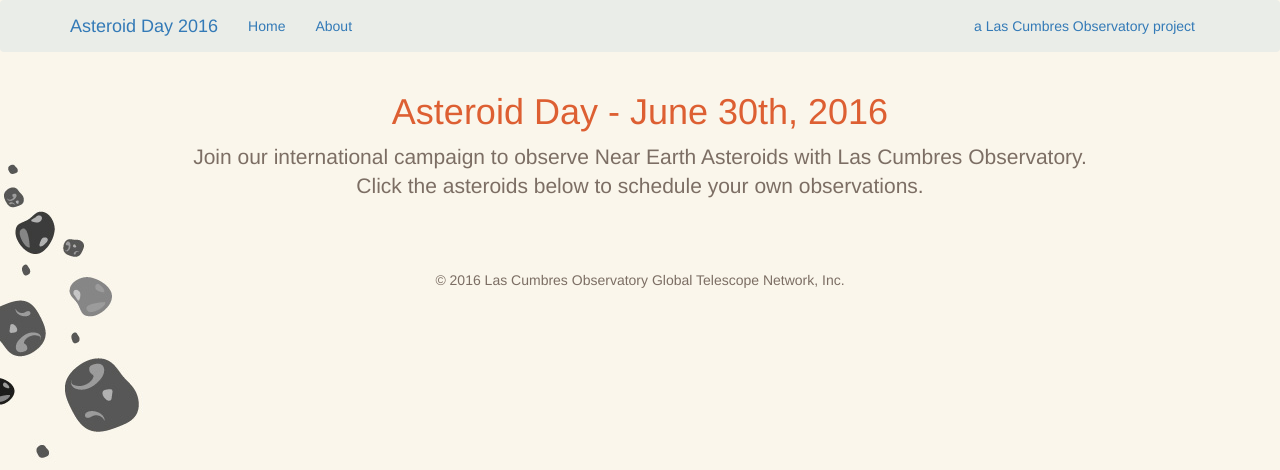
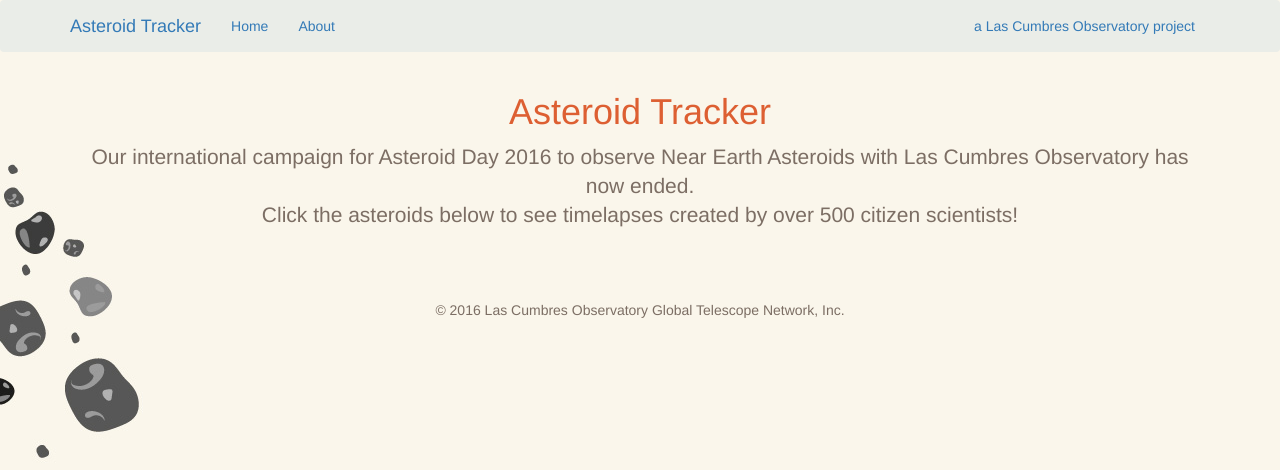
Before and after one commit to LCOGT/asteroidtracker-dj, a Django app: page / in a window 1280 px wide. Shown: the top 470 px of the page. Run offline with Django 3.2, Linux system fonts and the light colour scheme; data that the repository does not hold is empty; some libraries are stand-ins or nearby versions.

Commit message:
Adding campaign end functionality

```diff
--- a/app/observe/admin.py
+++ b/app/observe/admin.py
@@ -23,10 +23,14 @@
             kwargs["initial"] = [Site.objects.get_current()]
         return super(FlatPageAdmin, self).formfield_for_foreignkey(db_field, request, **kwargs)
 
+class ObservationAdmin(admin.ModelAdmin):
+    list_display = ['track_num','email','asteroid','status']
+    list_filter = ['status']
+
 # Re-register FlatPageAdmin
 admin.site.unregister(FlatPage)
 admin.site.register(FlatPage, FlatPageAdmin)
 
 
 admin.site.register(Asteroid)
-admin.site.register(Observation)
+admin.site.register(Observation, ObservationAdmin)
--- a/app/observe/images.py
+++ b/app/observe/images.py
@@ -118,7 +118,7 @@
     files = glob.glob(path)
     if len(files) > 0:
         outfile = '%s%s.mp4' % (settings.MEDIA_ROOT, asteroid.text_name())
-        video_options = "ffmpeg -framerate 10 -pattern_type glob -i '{}' -s 696x520 -vcodec libx264 -pix_fmt yuv420p {} -y".format(path, outfile)
+        video_options = "ffmpeg -framerate 25 -pattern_type glob -i '{}' -vf 'scale=2*iw:-1, crop=iw/2:ih/2' -s 696x520 -vcodec libx264 -pix_fmt yuv420p {} -y".format(path, outfile)
         subprocess.call(video_options, shell=True)
     return len(files)
 
--- a/app/observe/management/commands/update_asteroids.py
+++ b/app/observe/management/commands/update_asteroids.py
@@ -11,6 +11,7 @@
     def handle(self, *args, **options):
         self.stdout.write("==== Updating Asteroids %s  ====" % (datetime.now().strftime('%Y-%m-%d %H:%M')))
         for ast in Asteroid.objects.filter(active=True):
+            num_images = 10
             frames, last_update = find_frames_object(ast)
             confirm = download_frames(ast.text_name(), frames, download_dir=settings.MEDIA_ROOT)
             num_images = make_timelapse(ast)
--- a/app/observe/management/commands/update_requests.py
+++ b/app/observe/management/commands/update_requests.py
@@ -11,7 +11,7 @@
 
     def handle(self, *args, **options):
         updated_reqs = []
-        requests = Observation.objects.filter(~Q(status='C')|~Q(status='F'))
+        requests = Observation.objects.filter(~Q(status='C'), ~Q(status='F'))
         self.stdout.write("==== %s Pending requests %s ====" % (requests.count(), datetime.now().strftime('%Y-%m-%d %H:%M')))
         for req in requests:
             self.stdout.write("Updating {}".format(req))
--- a/app/observe/templates/base.html
+++ b/app/observe/templates/base.html
@@ -10,7 +10,7 @@
     <meta name="author" content="">
     <link rel="icon" href="{% static "images/favicon.ico"%}">
 
-    <title>{% block title %}Asteroid Day{% endblock %} powered by LCOGT</title>
+    <title>{% block title %}Asteroid Tracker{% endblock %} powered by LCOGT</title>
 
     <!-- Bootstrap core CSS -->
     <link href="{% static "css/bootstrap.min.css"%}" rel="stylesheet" />
@@ -40,7 +40,7 @@
                 <span class="icon-bar"></span>
                 <span class="icon-bar"></span>
               </button>
-              <a href="{% url 'home' %}" class="navbar-brand">Asteroid Day 2016</a>
+              <a href="{% url 'home' %}" class="navbar-brand">Asteroid Tracker</a>
             </div>
             <div class="navbar-collapse collapse" id="navbar">
               <ul class="nav navbar-nav">
--- a/app/observe/templates/observe/home.html
+++ b/app/observe/templates/observe/home.html
@@ -3,8 +3,9 @@
 
 {% block main %}
 
-            <h1 class="masthead">Asteroid Day - June 30th, 2016</h1>
-            <p class="lead">Join our international campaign to observe Near Earth Asteroids with Las Cumbres Observatory.<br/>Click the asteroids below to schedule your own observations.</p>
+            <h1 class="masthead">Asteroid Tracker</h1>
+            <p class="lead">
+              Our international campaign for Asteroid Day 2016 to observe Near Earth Asteroids with Las Cumbres Observatory has now ended.<br/>Click the asteroids below to see timelapses created by over 500 citizen scientists!</p>
             <div class="panels-wrapper">
               <div class="row panels">
                 {% for asteroid in asteroids %}
--- a/app/observe/views.py
+++ b/app/observe/views.py
@@ -20,7 +20,7 @@
 
 
 def home(request):
-    asteroids = Asteroid.objects.all()
+    asteroids = Asteroid.objects.all().order_by('-end')
     return render(request, 'observe/home.html', {'asteroids':asteroids})
 
 class EmailForm(forms.Form):
@@ -67,7 +67,7 @@
         try:
             req = Observation.objects.get(asteroid=self.body, email=form.cleaned_data['user_name'])
         except Observation.DoesNotExist:
-            resp = send_request(self.body, form)
+            resp = send_request(self.body, form.cleaned_data)
             messages.add_message(self.request, resp['code'] , resp['msg'])
             return super(AsteroidSchedule, self).form_valid(form)
 
@@ -80,6 +80,8 @@
         logger.debug("Finding request IDs for {}".format(req))
         headers = get_headers(url = 'https://lcogt.net/observe/api/api-token-auth/')
         status = check_request_api(req.track_num, headers)
+        logger.debug(status['requests'][0]['windows'][0]['end'])
+        req.status = state_options.get(status['state'],'U')
         request_ids = [r['request_number'] for r in status['requests']]
         req.request_ids = json.dumps(request_ids)
         req.save()
@@ -102,7 +104,7 @@
         req_params = {
             'track_num' : resp_msg,
             'status'    : 'P',
-            'email'     : form.cleaned_data['user_name'],
+            'email'     : form['user_name'],
             'asteroid'  : asteroid,
         }
         r = Observation(**req_params)
```
Also changed, not shown: app/observe/management/commands/reschedule_pending.py (added, +26 -0 lines), app/observe/templates/observe/asteroid.html (+5 -3 lines).
